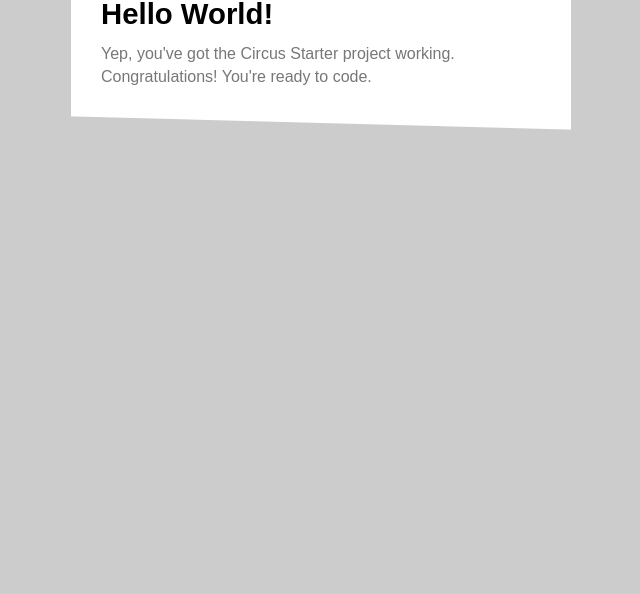
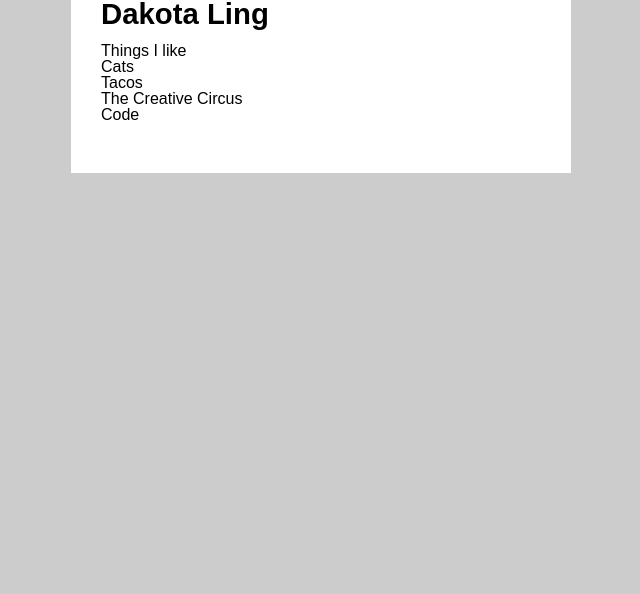
Before and after one commit to CyanLetter/wd3-week1-demo, a website: page index.html in a window 1280 px wide. Shown: the part 206-800 px from the top of the page, without its empty margins (319-959 px from the left). Drawn offline with Linux system fonts and the light colour scheme.

Commit message:
Talked about stuff I like

```diff
--- a/index.html
+++ b/index.html
@@ -13,13 +13,14 @@
 	<body>
 
 		<div class="content">
-			<div class="top-angle"></div>
-			<img class="logo" src="assets/img/logo.png">
-			<h1>Hello World!</h1>
-			<p>Yep, you've got the Circus Starter project working.</p>
-			<p>Congratulations! You're ready to code.</p>
-			<code>1.1.0</code>
-			<div class="bottom-angle"></div>
+			<h1>Dakota Ling</h1>
+			<h3>Things I like</h3>
+			<ul>
+				<li>Cats</li>
+				<li>Tacos</li>
+				<li>The Creative Circus</li>
+				<li>Code</li>
+			</ul>
 		</div>
 
 
```
